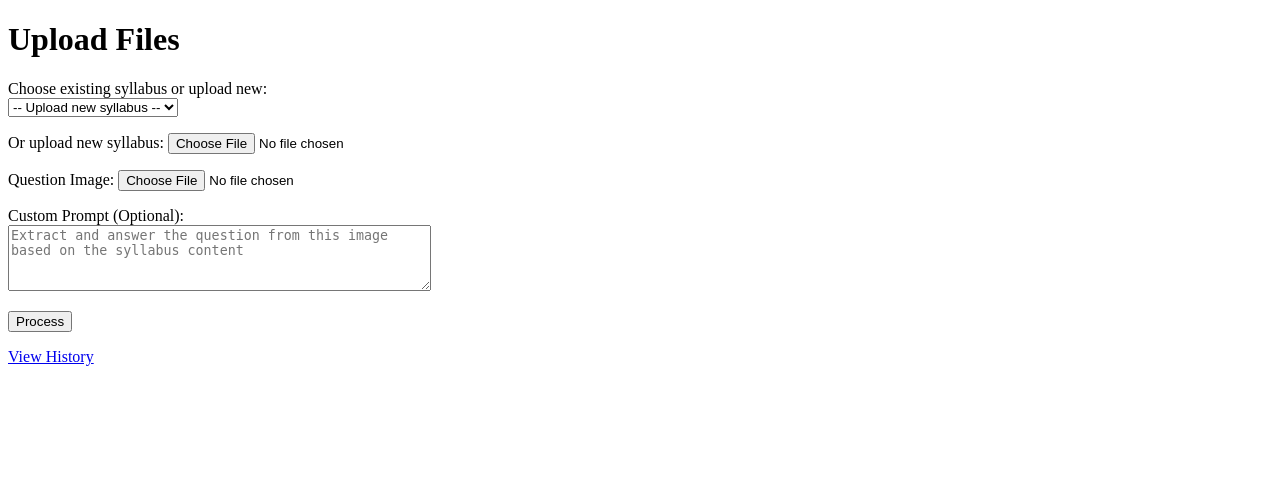
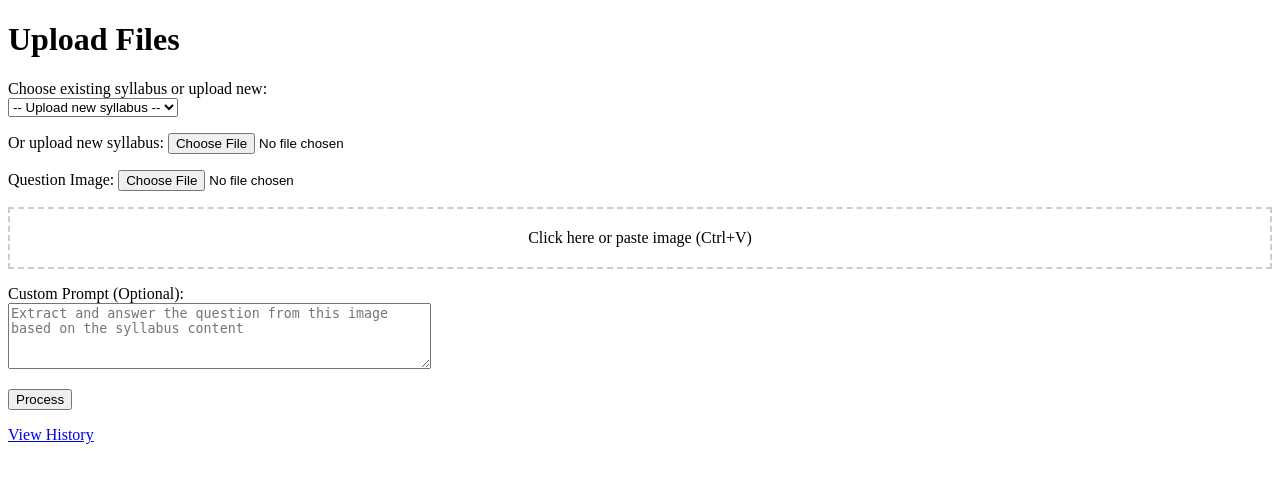
Before and after one commit to Mekhlafi98/solverai, a Django app: page /whatsapp/ in a window 1280 px wide. Shown: the top 483 px of the page. Run offline with Django 5.2, Linux system fonts and the light colour scheme; data that the repository does not hold is empty.

Commit message:
Assistant checkpoint: Add paste image support to upload form
Assistant generated file changes:
- whatsapp/templates/upload.html: Add paste image support

---

User prompt:

all the image upload button to recieve from copy pase

Replit-Commit-Author: Assistant
Replit-Commit-Session-Id: 60178ad7-48d0-48f0-8bba-d4767e344e1c

```diff
--- a/whatsapp/templates/upload.html
+++ b/whatsapp/templates/upload.html
@@ -23,8 +23,48 @@
         </p>
         <p>
             <label>Question Image:</label>
-            <input type="file" name="question" accept="image/*" required>
+            <input type="file" name="question" accept="image/*" id="fileInput" required>
+            <div id="pasteArea" style="border: 2px dashed #ccc; padding: 20px; margin: 10px 0; text-align: center; cursor: pointer;">
+                Click here or paste image (Ctrl+V)
+            </div>
+            <img id="previewImage" style="max-width: 300px; display: none; margin-top: 10px;">
         </p>
+        <script>
+            document.addEventListener('DOMContentLoaded', function() {
+                const pasteArea = document.getElementById('pasteArea');
+                const fileInput = document.getElementById('fileInput');
+                const previewImage = document.getElementById('previewImage');
+
+                // Handle paste events
+                document.addEventListener('paste', function(e) {
+                    const items = e.clipboardData.items;
+                    for (let item of items) {
+                        if (item.type.indexOf('image') !== -1) {
+                            const file = item.getAsFile();
+                            const dt = new DataTransfer();
+                            dt.items.add(file);
+                            fileInput.files = dt.files;
+                            previewImage.src = URL.createObjectURL(file);
+                            previewImage.style.display = 'block';
+                            break;
+                        }
+                    }
+                });
+
+                // Handle file input change
+                fileInput.addEventListener('change', function() {
+                    if (this.files && this.files[0]) {
+                        previewImage.src = URL.createObjectURL(this.files[0]);
+                        previewImage.style.display = 'block';
+                    }
+                });
+
+                // Make paste area clickable
+                pasteArea.addEventListener('click', function() {
+                    fileInput.click();
+                });
+            });
+        </script>
         <p>
             <label>Custom Prompt (Optional):</label><br>
             <textarea name="prompt" rows="4" cols="50" placeholder="Extract and answer the question from this image based on the syllabus content"></textarea>
```
